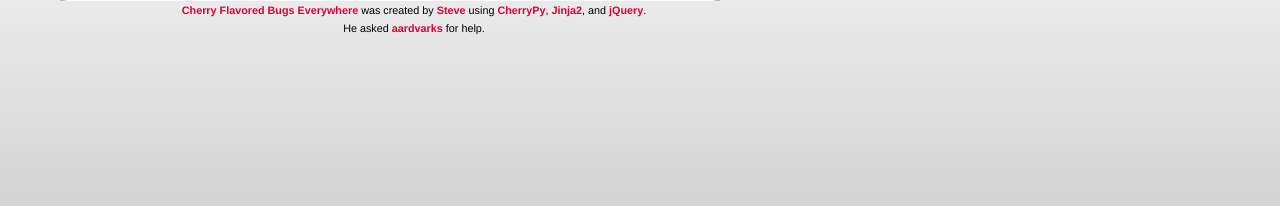
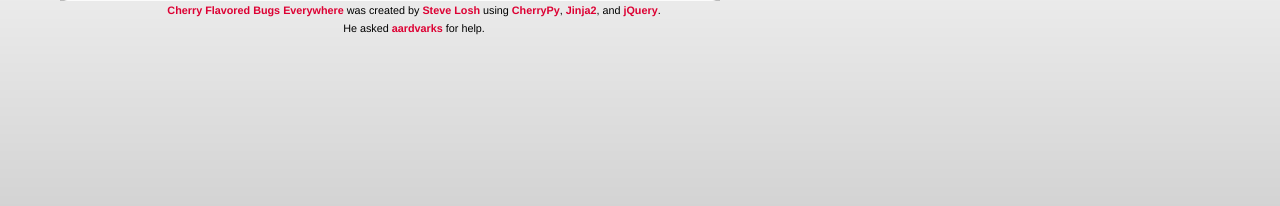
Before and after one commit to aaiyer/bugseverywhere, a Python web app: template templates/list.html in a window 1280 px wide. Shown: the part 180-386 px from the top of the page. Run offline with Jinja, Linux system fonts and the light colour scheme; the template is opened without the code that fills it, so the values that code supplies are empty; some libraries are stand-ins or nearby versions.

Commit message:
Added my last name.

```diff
--- a/templates/base.html
+++ b/templates/base.html
@@ -63,7 +63,7 @@
             <div id="footer" class="center-column">
                 <p>
                     <a href="">Cherry Flavored Bugs Everywhere</a>
-                    was created by <a href="http://stevelosh.com">Steve</a>
+                    was created by <a href="http://stevelosh.com">Steve Losh</a>
                     using <a href="http://cherrypy.org">CherryPy</a>,
                     <a href="http://jinja.pocoo.org/2/">Jinja2</a>,
                     and <a href="http://jquery.com">jQuery</a>.
```
